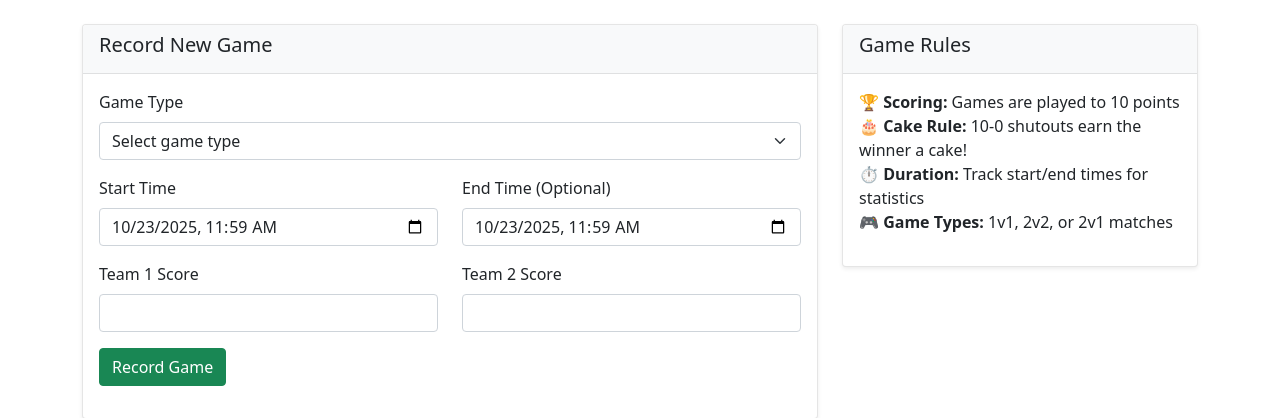
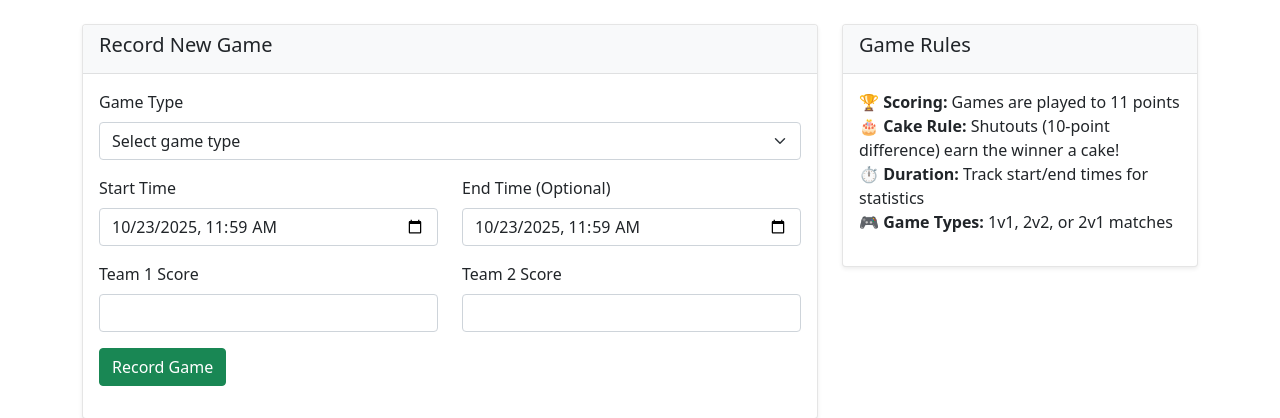
Before and after one commit to dop-amin/foosball-tracker, a Flask app: page /games in a window 1280 px wide. Shown: the part 62-480 px from the top of the page. Run offline with Flask 3, Linux system fonts and the light colour scheme; data that the repository does not hold is empty; some libraries are stand-ins or nearby versions.

Commit message:
Fix game validation and scoring rules
- Update max score from 10 to 11 points
- Change shutout logic to trigger on 10-point difference (not just 10-0)
- Add validation to prevent draw games
- Add validation to prevent players playing against themselves
- Add server-side score validation (max 11, no negatives)
- Fix back button to use browser history instead of hardcoded /players link
- Fix time fields to repopulate with current time after form submission

🤖 Generated with [Claude Code](https://claude.com/claude-code)

Co-Authored-By: Claude <noreply@anthropic.com>

```diff
--- a/app.py
+++ b/app.py
@@ -48,12 +48,7 @@ class Game(db.Model):
 
     @property
     def is_shutout(self):
-        return (
-            self.team1_score == 10
-            and self.team2_score == 0
-            or self.team1_score == 0
-            and self.team2_score == 10
-        )
+        return abs(self.team1_score - self.team2_score) >= 10
 
     def __repr__(self):
         return f"<Game {self.team1_score}-{self.team2_score} ({self.game_type})>"
@@ -175,12 +170,10 @@ def get_cake_balances():
 def get_quick_stats():
     total_players = Player.query.count()
     total_games = Game.query.count()
-    total_shutouts = Game.query.filter(
-        db.or_(
-            db.and_(Game.team1_score == 10, Game.team2_score == 0),
-            db.and_(Game.team1_score == 0, Game.team2_score == 10),
-        )
-    ).count()
+
+    # Count shutouts (10-point difference)
+    all_games = Game.query.all()
+    total_shutouts = sum(1 for game in all_games if game.is_shutout)
 
     stats = {
         "total_players": total_players,
@@ -314,6 +307,23 @@ def add_game():
         team1_score = int(request.form.get("team1_score"))
         team2_score = int(request.form.get("team2_score"))
 
+        # Validate score ranges
+        if team1_score < 0 or team2_score < 0:
+            return (
+                '<div class="alert alert-danger">Scores cannot be negative!</div>',
+                200,
+            )
+
+        if team1_score > 11 or team2_score > 11:
+            return '<div class="alert alert-danger">Maximum score is 11!</div>', 200
+
+        # Validate that it's not a draw
+        if team1_score == team2_score:
+            return (
+                '<div class="alert alert-danger">Draw games are not allowed. One team must win!</div>',
+                200,
+            )
+
         # Create game
         game = Game(
             game_type=game_type,
@@ -328,6 +338,14 @@ def add_game():
         # Add players to teams
         team1_players = request.form.getlist("team1_players")
         team2_players = request.form.getlist("team2_players")
+
+        # Validate that no player appears on both teams
+        team1_ids = [int(p) for p in team1_players if p]
+        team2_ids = [int(p) for p in team2_players if p]
+
+        duplicate_players = set(team1_ids) & set(team2_ids)
+        if duplicate_players:
+            return '<div class="alert alert-danger">A player cannot play against themselves!</div>', 200
 
         # Determine winners
         team1_wins = team1_score > team2_score
@@ -364,7 +382,7 @@ def add_game():
 
     except Exception as e:
         db.session.rollback()
-        return f'<div class="alert alert-danger">Error: {str(e)}</div>', 400
+        return f'<div class="alert alert-danger">Error: {str(e)}</div>', 200
 
 
 def update_cake_balance(game):
--- a/templates/games.html
+++ b/templates/games.html
@@ -42,13 +42,13 @@
                         <div class="col-md-6">
                             <div class="mb-3">
                                 <label for="team1Score" class="form-label">Team 1 Score</label>
-                                <input type="number" class="form-control" id="team1Score" name="team1_score" min="0" max="10" required>
+                                <input type="number" class="form-control" id="team1Score" name="team1_score" min="0" max="11" required>
                             </div>
                         </div>
                         <div class="col-md-6">
                             <div class="mb-3">
                                 <label for="team2Score" class="form-label">Team 2 Score</label>
-                                <input type="number" class="form-control" id="team2Score" name="team2_score" min="0" max="10" required>
+                                <input type="number" class="form-control" id="team2Score" name="team2_score" min="0" max="11" required>
                             </div>
                         </div>
                     </div>
@@ -66,8 +66,8 @@
             </div>
             <div class="card-body">
                 <ul class="list-unstyled">
-                    <li><strong>🏆 Scoring:</strong> Games are played to 10 points</li>
-                    <li><strong>🎂 Cake Rule:</strong> 10-0 shutouts earn the winner a cake!</li>
+                    <li><strong>🏆 Scoring:</strong> Games are played to 11 points</li>
+                    <li><strong>🎂 Cake Rule:</strong> Shutouts (10-point difference) earn the winner a cake!</li>
                     <li><strong>⏱️ Duration:</strong> Track start/end times for statistics</li>
                     <li><strong>🎮 Game Types:</strong> 1v1, 2v2, or 2v1 matches</li>
                 </ul>
@@ -94,20 +94,26 @@
 </div>
 
 <script>
-document.body.addEventListener('htmx:afterRequest', function(evt) {
-    if (evt.detail.xhr.status === 201 && evt.target.id === 'game-form') {
-        evt.target.reset();
-        document.getElementById('team-selection').innerHTML = '';
-    }
-});
-
-// Set default times to now
-document.addEventListener('DOMContentLoaded', function() {
+function setCurrentTime() {
     const now = new Date();
     now.setMinutes(now.getMinutes() - now.getTimezoneOffset());
     const isoString = now.toISOString().slice(0, 16);
     document.getElementById('startTime').value = isoString;
     document.getElementById('endTime').value = isoString;
+}
+
+document.body.addEventListener('htmx:afterRequest', function(evt) {
+    if (evt.detail.xhr.status === 201 && evt.target.id === 'game-form') {
+        evt.target.reset();
+        document.getElementById('team-selection').innerHTML = '';
+        // Reset times to current time after form reset
+        setCurrentTime();
+    }
+});
+
+// Set default times to now on page load
+document.addEventListener('DOMContentLoaded', function() {
+    setCurrentTime();
 });
 </script>
 {% endblock %}
--- a/templates/player_detail.html
+++ b/templates/player_detail.html
@@ -3,7 +3,7 @@
 {% block content %}
 <div class="row mb-3">
     <div class="col-md-12">
-        <a href="{{ url_for('players') }}" class="btn btn-secondary btn-sm">&larr; Back to Players</a>
+        <button onclick="history.back()" class="btn btn-secondary btn-sm">&larr; Back</button>
     </div>
 </div>
 
```
